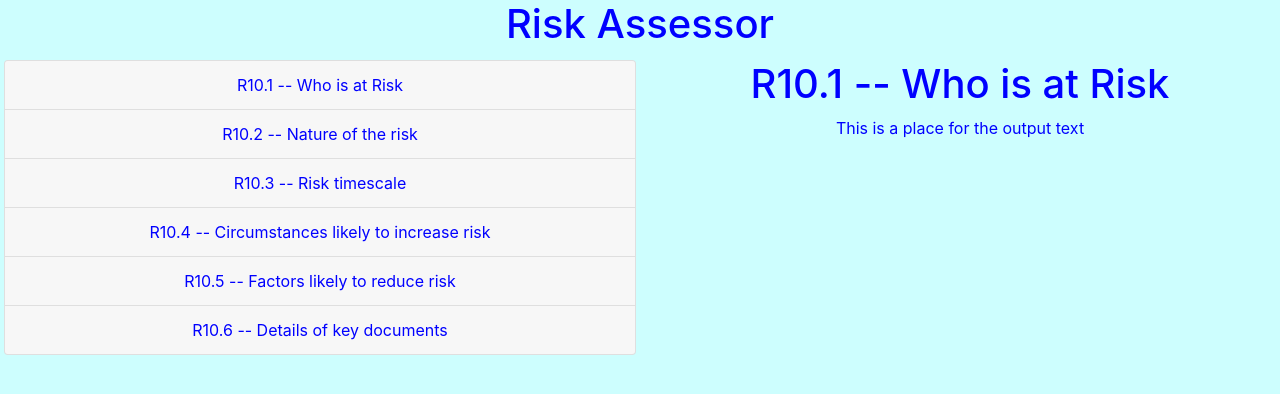
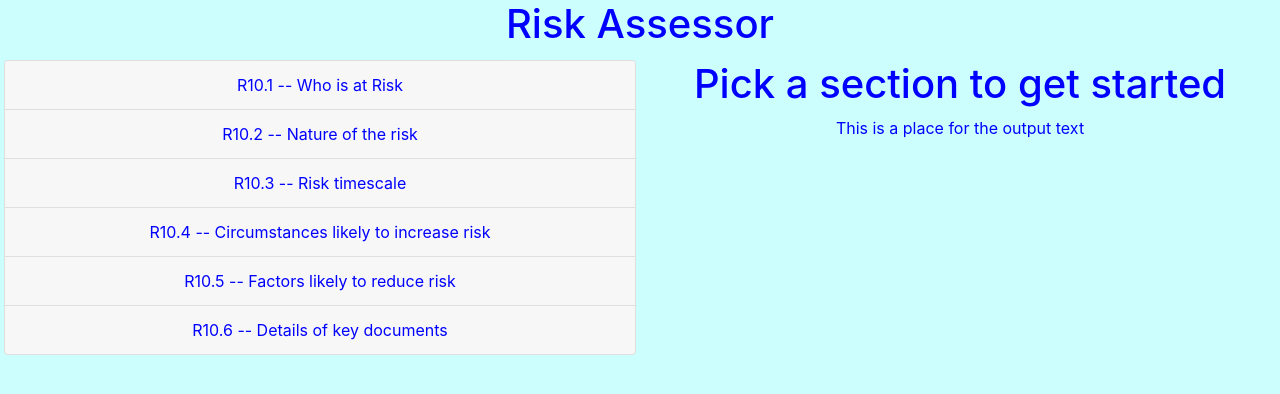
Before and after one commit to Samir70/risk-assessor, a React (Create React App) app: page / in a window 1280 px wide. Shown: the top 394 px of the page. Built offline with nearby package versions, Linux system fonts and the light colour scheme.

Commit message:
change default state

```diff
--- a/src/App.js
+++ b/src/App.js
@@ -4,7 +4,7 @@ import TextHolder from './Components/TextHolder';
 import './App.css';
 
 class App extends React.Component {
-  state = {sectionTitle: 'R10.1 -- Who is at Risk'}
+  state = {sectionTitle: 'Pick a section to get started'}
 
   changeSection = (newTitle) => {this.setState({sectionTitle: newTitle})}
 
--- a/src/Components/FormsHolder.js
+++ b/src/Components/FormsHolder.js
@@ -26,7 +26,7 @@ const FormsHolder = (props) => {
   const formsList = formTitles.map((t, i) =>
      <FormCard Key={'form'+i} formTitle={t} onChange={props.onAccordionChange}>{formBodies[i]}</FormCard> );
     return (
-        <Accordion defaultActiveKey='1' className={props.className}>
+        <Accordion defaultActiveKey='none' className={props.className}>
             {formsList}
         </Accordion>
     )
```
